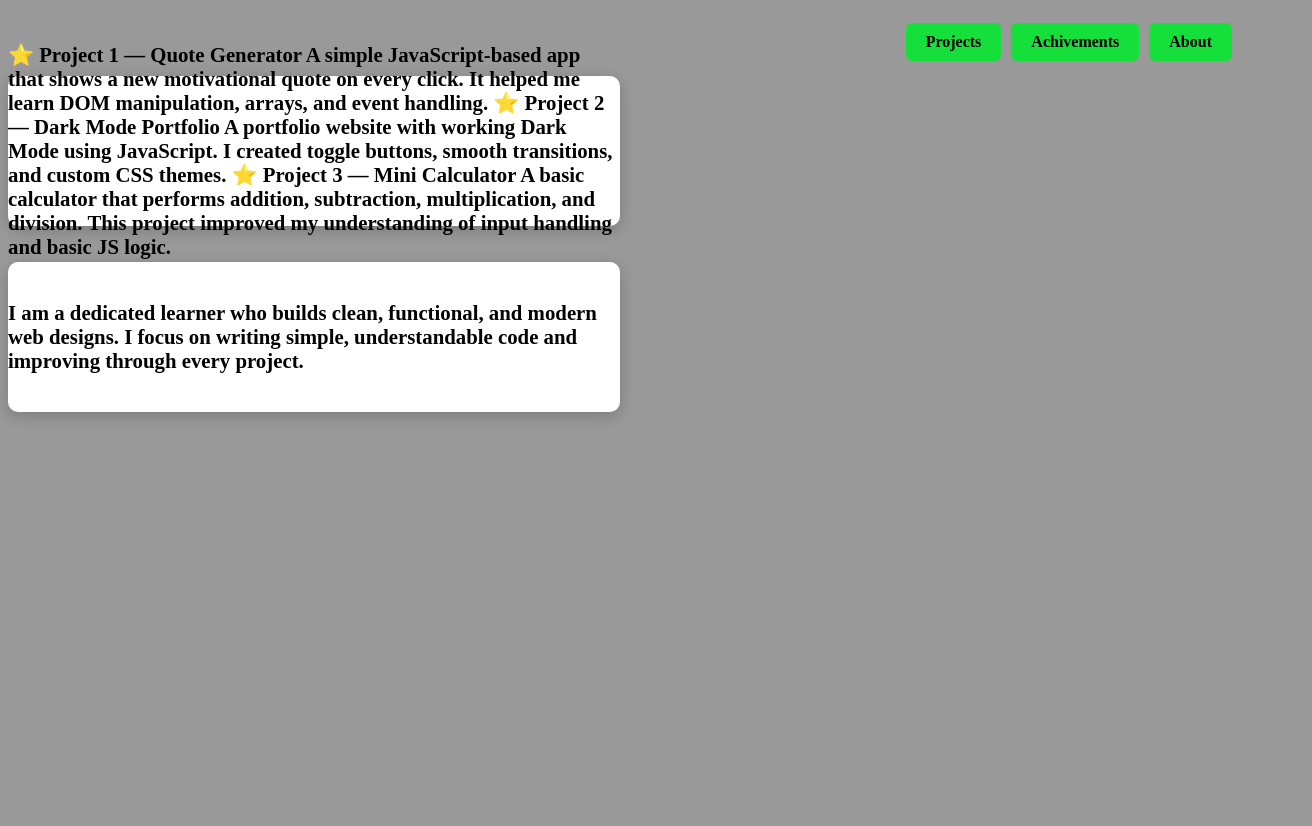
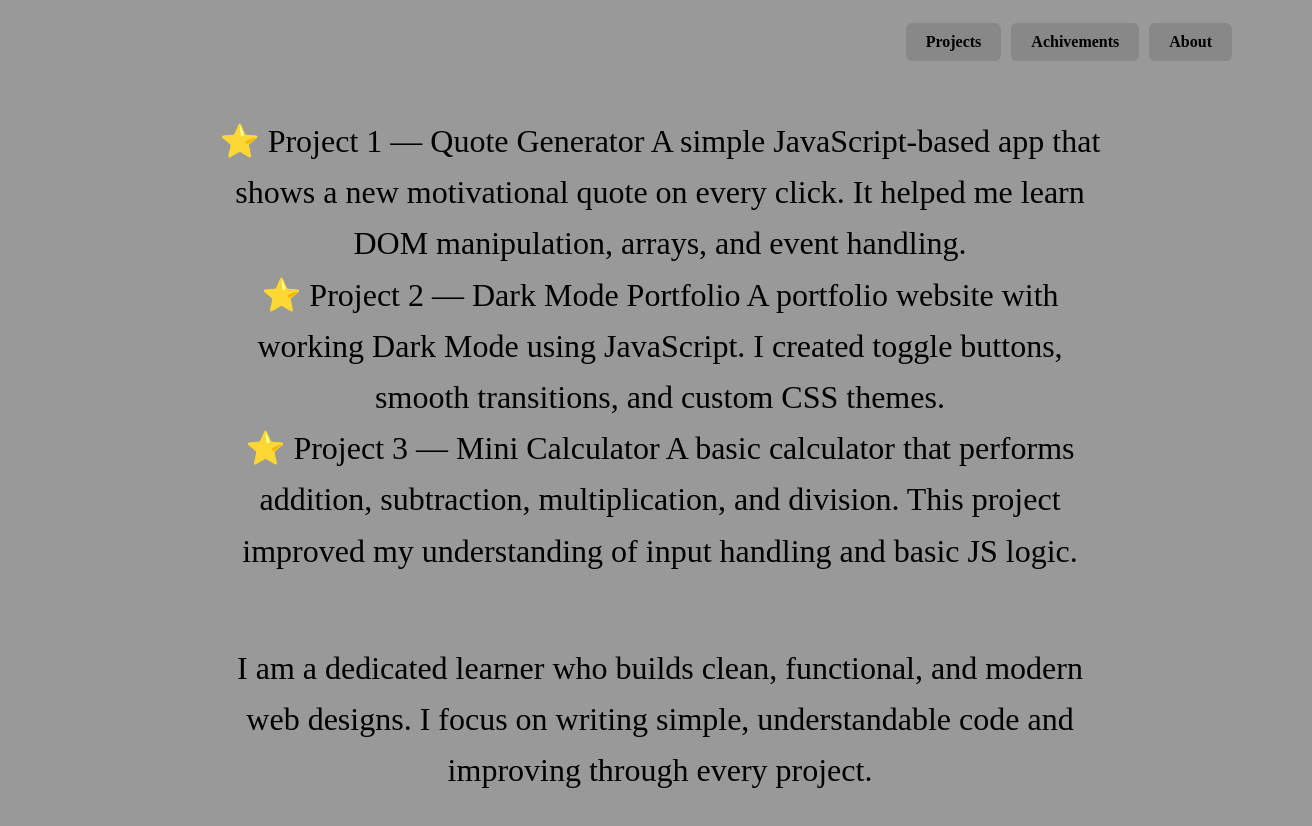
Before and after one commit to yashkr8y-oss/portfolio, a plain HTML site: page home.html in a window 1280 px wide. Shown: the whole page, 1312 px wide, since content can reach past the window. Before the commit the page ends 800 px from the top, so only its background shows below. Drawn offline with Linux system fonts and the light colour scheme.

Commit message:
Add files via upload

```diff
--- a/home.css
+++ b/home.css
@@ -1,20 +1,12 @@
-#projects
-{
-    display: flex;
-    justify-content: flex-end;
-    align-items: center;
-    width: 50%;
+main div {
+    width: 100%;
+    padding: 40px 20px;
+}
 
-    padding: 20px;
-
+p {
+    font-size: 2rem;
+    max-width: 900px;
+    margin: 0 auto 30px;
+    text-align: center;
+    line-height: 1.6;
 }
-.box
-{
-    background: white;
-    border: 2px solid #ddd;
-    border-radius: 10px;
-    padding: 20px;
-    width: 45%;
-    box-shadow: 0 4px 10px rgba(0, 0, 0, 0.1);
-
-}
--- a/home.html
+++ b/home.html
@@ -5,7 +5,7 @@
     <meta name="viewport" content="width=device-width, initial-scale=1.0">
     <title>Basic HTML Example</title>
     <link rel="stylesheet" href="styles.css">
-    <link rel="stylesheet" href="homme.css">
+    <link rel="stylesheet" href="home.css">
 </head>
 <body>
     <header>
@@ -18,30 +18,30 @@
 
     </header>
     <main>
-        <section id="projects">
-            <div class="projectsLeft box">
+       <div>
+
                 <p>
                   ⭐ Project 1 — Quote Generator
 
 A simple JavaScript-based app that shows a new motivational quote on every click.
-It helped me learn DOM manipulation, arrays, and event handling.
+It helped me learn DOM manipulation, arrays, and event handling. <br>
 
 ⭐ Project 2 — Dark Mode Portfolio
 
 A portfolio website with working Dark Mode using JavaScript.
-I created toggle buttons, smooth transitions, and custom CSS themes.
+I created toggle buttons, smooth transitions, and custom CSS themes. <br>
 
 ⭐ Project 3 — Mini Calculator
 
 A basic calculator that performs addition, subtraction, multiplication, and division.
 This project improved my understanding of input handling and basic JS logic.
                 </p>
-            </div><br><br>
-            <div class="projectsRight box">
+            <br><br>
+
                 <p>I am a dedicated learner who builds clean, functional, and modern web designs.
 I focus on writing simple, understandable code and improving through every project.</p>
-            </div>
-        </section>
+
+        </div>
     </main>
 
 </body>
--- /dev/null
+++ b/index.css
@@ -0,0 +1,31 @@
+body{
+    display: flex;
+    justify-content: center;
+    align-items: center;
+    height: 100vh;
+    margin: 0;
+    background-color: black;
+}
+.big-button{
+    padding: 16px 40px;
+    font-size:4rem;
+    font-weight: 1500;
+    color: rgb(10, 76, 76);
+    background:linear-gradient(135 deg);
+    border: 20px;
+    border-style: ridge;
+    border-radius: 12px;
+    cursor: pointer;
+    box-shadow: 0 10px 25px rgb(189, 7, 226);
+    transition: all 0.25s ease;
+    }
+
+    /*hover*/
+    .big-button:hover{
+        transform: translateY(-3px);
+        box-shadow: 0 14px 30px rgb(232, 59, 24);
+    }
+    .big-button:focus{
+        outline: 3px solid green;
+        outline-offset: 3px;
+    }
--- a/styles.css
+++ b/styles.css
@@ -6,12 +6,12 @@ body.darkMode {
 }
 .potfolio
 {
-
-
+    justify-content: ;
+  text-align: end;
   display: block;
   width: fit-content;
   margin: 0 auto;
-  background-color: yellow;
+
   padding: 5px 15px;
 }
 body
@@ -48,7 +48,7 @@ body.darkMode .box.glow{
 }
 .navbar a {
     padding: 10px 20px;
-    background: rgb(21, 223, 58);
+    background: rgb(135, 136, 135);
     color: black;
     text-decoration: dashed;
     border-radius: 6px;
@@ -88,7 +88,7 @@ nav a:hover {
 .box{
     width: calc(50% - 20px);
     height: 150px;
-    background: white;
+    background: rgb(183, 182, 182);
     border-radius: 10px;
     box-shadow: 0 4px 15px rgba(0, 0,0, 0.2);
     display: flex;
```
Also changed, not shown: index.html (+6 -37 lines), portfolio.html (added, +47 -0 lines).
